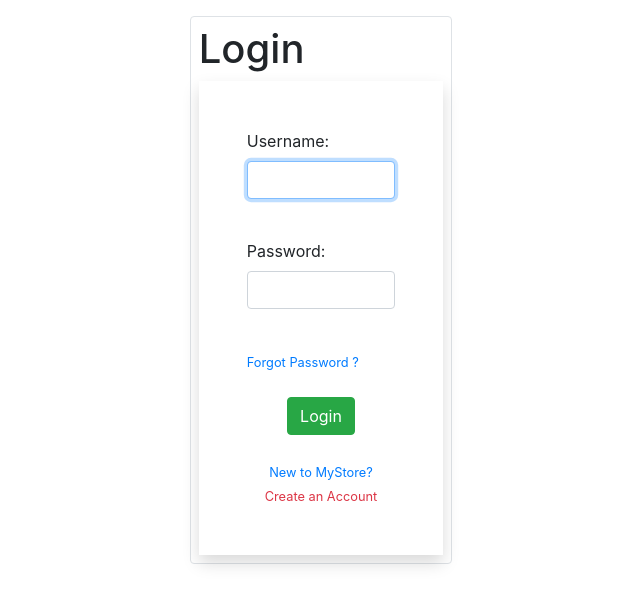
After one commit to pritam2k/QuizAppProject, a Django app: page /accounts/login/ in a window 1280 px wide. The commit adds this page. Shown: the top 606 px of the page, without its empty margins (319-959 px from the left). Run offline with Django 3.2, Linux system fonts and the light colour scheme; some libraries are stand-ins or nearby versions.

Commit message:
Updated using CLI

```diff
--- a/quiz_proj/settings.py
+++ b/quiz_proj/settings.py
@@ -125,3 +125,5 @@ STATIC_URL = '/static/'
 # https://docs.djangoproject.com/en/3.2/ref/settings/#default-auto-field
 
 DEFAULT_AUTO_FIELD = 'django.db.models.BigAutoField'
+
+LOGIN_REDIRECT_URL = '/'
--- /dev/null
+++ b/quizes/forms.py
@@ -0,0 +1,73 @@
+from django import forms
+from django.contrib.auth import password_validation
+from django.contrib.auth.forms import PasswordChangeForm, UserCreationForm, AuthenticationForm, UsernameField, PasswordResetForm, SetPasswordForm
+from django.contrib.auth.models import User
+from django.forms import fields, widgets
+from django.utils.translation import gettext, gettext_lazy as _
+from django.contrib.auth import password_validation
+
+
+class UserRegistrationForm(UserCreationForm):
+    password1 = forms.CharField(label="Password",
+                                widget=forms.PasswordInput(attrs={'class': 'form-control'}))
+
+    password2 = forms.CharField(label="Confirm Password",
+                                widget=forms.PasswordInput(attrs={'class': 'form-control'}))
+
+    email = forms.CharField(label="Email", required=True,
+                            widget=forms.EmailInput(attrs={'class': 'form-control'}))
+
+    class Meta:
+        model = User
+        fields = ['username', 'email', 'password1', 'password2']
+        labels = {'email': 'Email'}
+        widgets = {'username': forms.TextInput(
+            attrs={'class': 'form-control'})}
+
+
+class LoginForm(AuthenticationForm):
+    username = UsernameField(widget=forms.TextInput(
+        attrs={'autofocus': True, 'class': 'form-control'}))
+    password = forms.CharField(label=_("Password"), strip=False,
+                               widget=forms.PasswordInput(
+        attrs={'autocomplete': 'current-password',
+               'class': 'form-control'}))
+
+
+class ChangePasswordForm(PasswordChangeForm):
+    old_password = forms.CharField(label=_("Old Password"),
+                                   strip=False, widget=forms.PasswordInput(attrs={'autocomplete': 'current-password',
+                                                                                  'autofocus': True, 'class': 'form-control'}))
+
+    new_password1 = forms.CharField(label=_("New Password"),
+                                    strip=False, widget=forms.PasswordInput(attrs={'autocomplete': 'current-password',
+                                                                                   'autofocus': True, 'class': 'form-control'}), help_text=password_validation.password_validators_help_text_html())
+
+    new_password2 = forms.CharField(label=_("Confirm Password"),
+                                    strip=False, widget=forms.PasswordInput(attrs={'autocomplete': 'current-password',
+                                                                                   'autofocus': True, 'class': 'form-control'}))
+
+
+class MyPasswordResetForm(PasswordResetForm):
+    email = forms.EmailField(
+        label=_("Email"),
+        max_length=254,
+        widget=forms.EmailInput(
+            attrs={'autocomplete': 'email', 'class': 'form-control'})
+    )
+
+
+class MySetPasswordForm(SetPasswordForm):
+    new_password1 = forms.CharField(
+        label=_("New password"),
+        widget=forms.PasswordInput(
+            attrs={'autocomplete': 'new-password', 'class': 'form-control'}),
+        strip=False,
+        help_text=password_validation.password_validators_help_text_html(),
+    )
+    new_password2 = forms.CharField(
+        label=_("New password confirmation"),
+        strip=False,
+        widget=forms.PasswordInput(
+            attrs={'autocomplete': 'new-password', 'class': 'form-control'}),
+    )
--- /dev/null
+++ b/quizes/templates/quizes/login.html
@@ -0,0 +1,50 @@
+{% extends 'base.html' %}
+{% load static %}
+
+{% block title %}Login{% endblock %}
+
+{% block content %}
+
+<div class="container col-sm-6 mt-1">
+    <div class="row col-sm-6 mx-auto p-2 border rounded">
+
+
+        <h1 class="text-center">Login</h1>
+        <hr>
+        <form action="" method="post" class="shadow p-5 mx-auto col-sm-12">
+            {% csrf_token %}
+            {% for fm in form %}
+            <div class="form-group">
+                {{fm.label_tag}} {{fm}}
+                <small class="text-danger">
+                    {{fm.errors|striptags}}
+                </small>
+                <br>
+            </div>
+            {% endfor %}
+            <small><a href="#">Forgot Password ?</a></small><br>
+
+            <div class="text-center">
+
+                <input type="submit" class="btn btn-success mt-4" value="Login">
+            </div>
+            <br>
+            <div class="text-center text-primary fw-bold">
+                <small>
+                    New to MyStore?<br>
+                    <a href="{% url 'quizes:register' %}" class="text-danger">
+                        Create an Account
+                    </a>
+                </small>
+            </div>
+            {% if form.non_field_errors %}
+            {% for error in form.non_field_errors %}
+            <p class="alert alert-danger my-3">{{error}}</p>
+            {% endfor %}
+            {% endif %}
+        </form>
+    </div>
+
+</div>
+
+{% endblock %}
--- a/quizes/templates/quizes/main.html
+++ b/quizes/templates/quizes/main.html
@@ -32,6 +32,7 @@ home
 
 <div class="h1">Quiz List</div>
 <hr>
+{% if request.user.is_authenticated %}
 {% for obj in object_list %}
 <button class="btn btn-primary modal-button" data-pk="{{obj.pk}}" data-quiz="{{obj.name}}" data-topic="{{obj.topic}}"
     data-questions="{{obj.number_of_questions}}" data-difficulty="{{obj.get_difficulty_display}}"
@@ -39,6 +40,8 @@ home
     data-target="#quizStartModal">
     {{obj.name}}
 </button><br>
-
 {% endfor %}
+{% else %}
+<a href="{% url 'quizes:login' %}" class="btn btn-primary">Login</a>
+{% endif %}
 {% endblock content %}
--- a/quizes/urls.py
+++ b/quizes/urls.py
@@ -5,6 +5,11 @@ from .views import (
     quiz_data_view,
     save_quiz_view
 )
+from .forms import LoginForm, ChangePasswordForm, MyPasswordResetForm, MySetPasswordForm
+from django.conf import settings
+from django.conf.urls.static import static
+from . import views
+from django.contrib.auth import views as auth_views
 
 app_name = 'quizes'
 
@@ -13,4 +18,7 @@ urlpatterns = [
     path('<pk>/', quiz_view, name='quiz-view'),
     path('<pk>/save/', save_quiz_view, name='save-view'),
     path('<pk>/data/', quiz_data_view, name='quiz-data-view'),
+    path('accounts/login/', auth_views.LoginView.as_view(template_name="quizes/login.html",
+                                                         authentication_form=LoginForm), name="login"),
+    path('register/', views.register, name="register"),
 ]
```
Also changed, not shown: quizes/templates/quizes/register.html (added, +50 -0 lines), quizes/views.py (+15 -0 lines).
